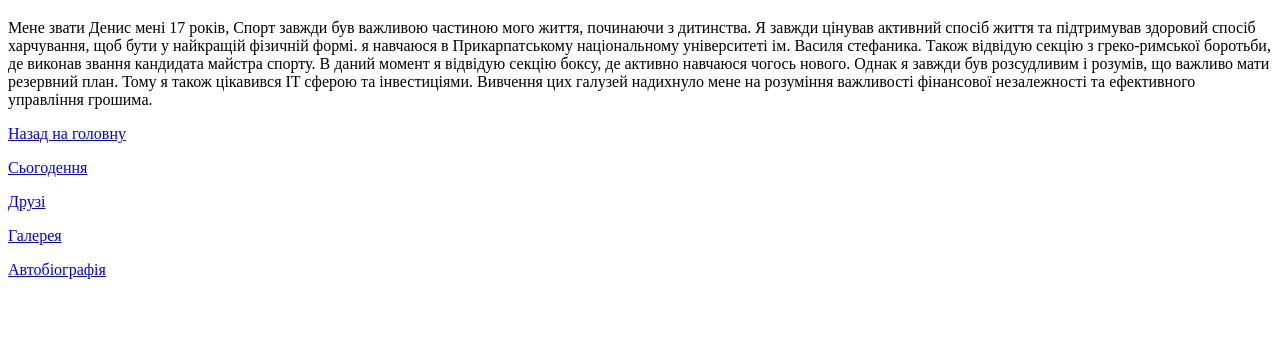
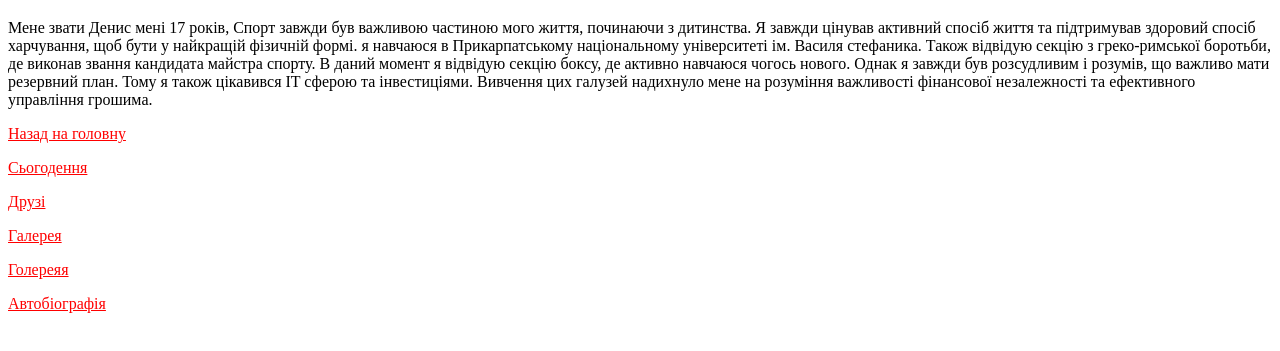
Before and after one commit to denisgos/test1, a plain HTML site: page практична3/index.html in a window 1280 px wide. Shown: the part 61-412 px from the top of the page. Drawn offline with Linux system fonts and the light colour scheme.

Commit message:
упке

```diff
--- a/практична3/index.html
+++ b/практична3/index.html
@@ -7,6 +7,13 @@
     <h1>Персональна сторінка Гошовський Денис Миколайович</h1>
 
 <p>Мене  звати Денис мені 17 років,  Спорт завжди був важливою частиною мого життя, починаючи з дитинства. Я завжди цінував активний спосіб життя та підтримував здоровий спосіб харчування, щоб бути у найкращій фізичній формі. я навчаюся в Прикарпатському національному університеті ім. Василя стефаника. Також відвідую секцію з греко-римської боротьби, де виконав звання кандидата майстра спорту. В даний момент я відвідую секцію боксу, де активно навчаюся чогось нового. Однак я завжди був розсудливим і розумів, що важливо мати резервний план. Тому я також цікавився IT сферою та інвестиціями. Вивчення цих галузей надихнуло мене на розуміння важливості фінансової незалежності та ефективного управління грошима.   </p>
+<style>
+    a {
+      color: red;
+    }
+  </style>
+
+
 <p>
 <a href="https://denisgos.github.io/test1/практична3">Назад на головну</a>
 </p>
@@ -19,7 +26,9 @@
 <p>
 <a href="https://denisgos.github.io/test1/практична3/gallery.html">Галерея</a>
 </p>
-
+<p>
+    <a href="https://denisgos.github.io/test1/практична3/gallery.html" style="color: red;">Голереяя</a>
+</p>
 <p>
 <a href="https://denisgos.github.io/test1/практична3/biography.html">Автобіографія</a>
 </p>
```
